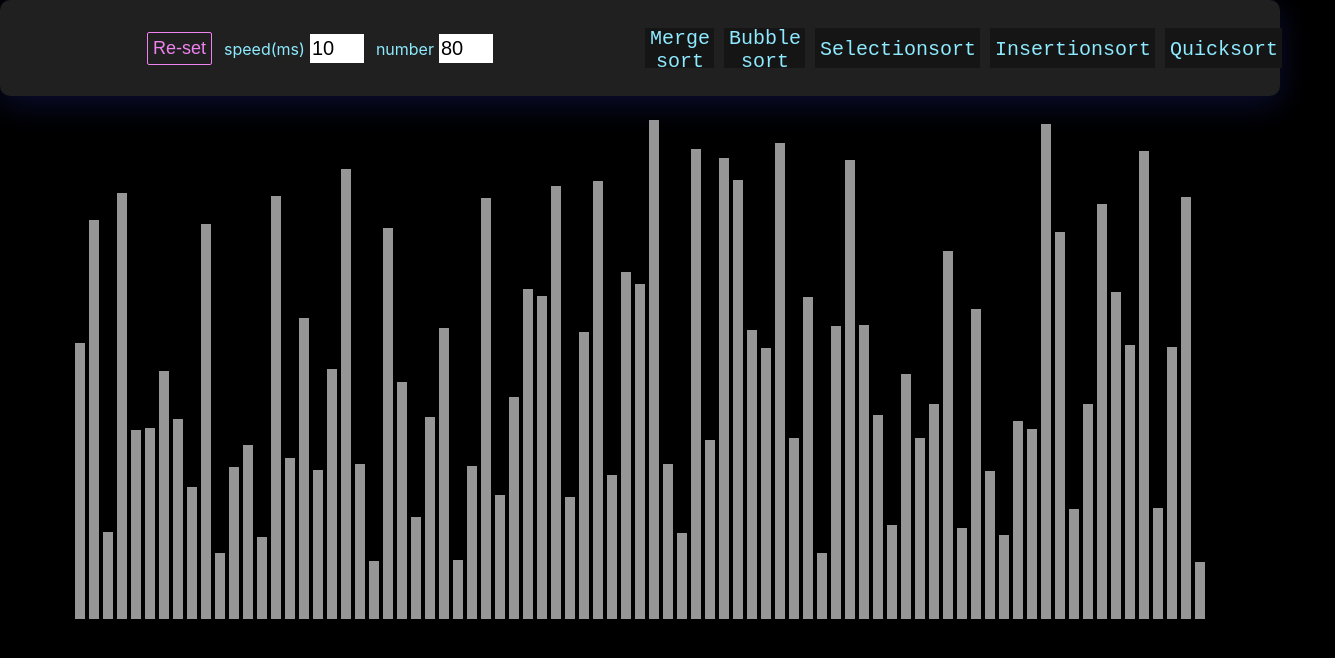
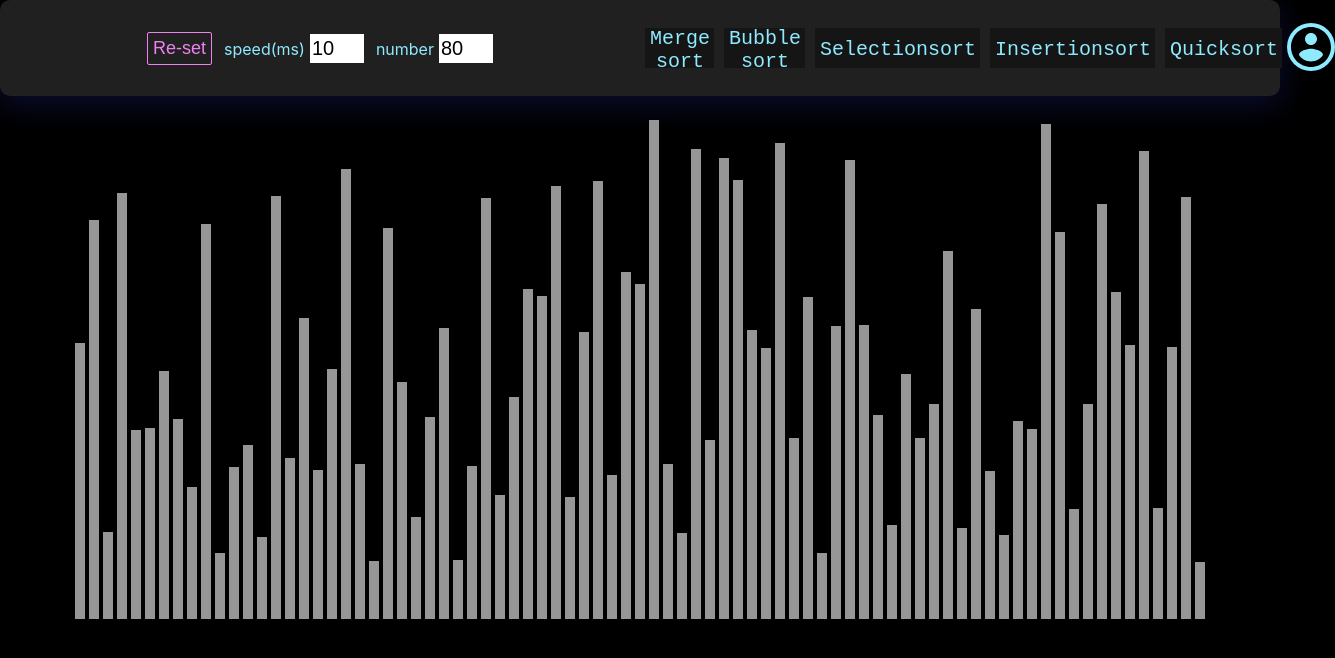
Before and after one commit to UnBeAtS01/visualizer, a React (Create React App) app: page / in a window 1280 px wide. Shown: the top 658 px of the page, 1335 px wide, since content can reach past the window. Built offline with nearby package versions, Linux system fonts and the light colour scheme.

Commit message:
new sortings algo

```diff
--- a/src/sorting_visulaizer/navbar.jsx
+++ b/src/sorting_visulaizer/navbar.jsx
@@ -1,6 +1,6 @@
 import './navbar.scss';
 import React, { Component } from 'react'
-
+import logo from '../assets/logo.svg';
 class Nav extends Component {
     constructor(props) {
         super(props);
@@ -48,7 +48,9 @@ class Nav extends Component {
                 <button className={`buttons ${this.state.string === 'selectionsort' ? 'lvl' : ''}`} onClick={() => this.selectionsort()}>Selectionsort</button>
                 <button className={`buttons ${this.state.string === 'insertionsort' ? 'lvl' : ''}`} onClick={() => this.insertionsort()}>Insertionsort</button>
                 <button className={`buttons ${this.state.string === 'quicksort' ? 'lvl' : ''}`} onClick={() => this.quicksort()}>Quicksort</button>
+                <a className='github' href="https://github.com/unbeat01"><img src={logo} className='logo' alt='profile' /></a>
             </div>
+
         </div>);
     }
 };
--- a/src/sorting_visulaizer/navbar.scss
+++ b/src/sorting_visulaizer/navbar.scss
@@ -21,9 +21,13 @@ border-radius: 10px;
         justify-content: center;
         align-items: center;
         background: rgb(22, 21, 21);
-       border:none;
+        border: none;
     }
-
+    .buttons:hover{
+        cursor: pointer;
+        background-color: #1f92ac;
+        color: white;
+    }
     .rearrange{
         width: 50%;
         display: flex;
@@ -80,10 +84,25 @@ border-radius: 10px;
         width: 50%;
         margin-right: 0;
         display: flex;
+        justify-content: space-evenly;
        .lvl{
-          border-bottom:4px solid #8709a7;
+        background-color: #1f92ac;
+        color: white;
+          border:1px solid #8deaff;
+       }
+       .a{
+           display: flex;
+           margin-right: 0px;
+           height: 50px;
+           width: 50px;
+           background-color: transparent;
 
        }
+       .logo{
+        display: flex;
+        background-color: #8deaff;
+        border-radius: 50%;
+    }
     }
 }
 input{
```
Also changed, not shown: src/assets/logo.svg (added).
